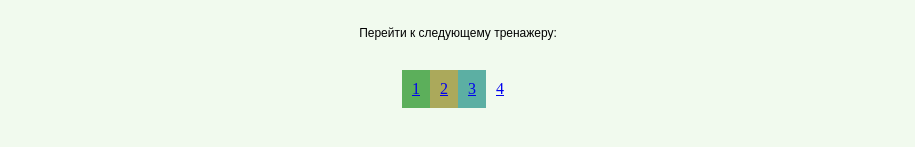
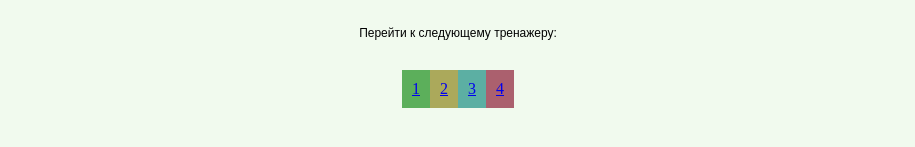
Before and after one commit to KemtaTam/Filling-the-table-according-to-the-scheme, a plain HTML site: page index.html in a window 1280 px wide. Shown: the part 637-784 px from the top of the page, without its empty margins (182-1097 px from the left). Drawn offline with nearby package versions, Linux system fonts and the light colour scheme.

Commit message:
Update style.css

```diff
--- a/style.css
+++ b/style.css
@@ -151,3 +151,4 @@ sub{background-color: #808080FF;}
 #l1{background-color: rgba(0, 128, 0, 0.616);}
 #l2{background-color: rgba(128, 119, 0, 0.616);}
 #l3{background-color: rgba(0, 128, 117, 0.616);}
+#l4{background-color: rgba(128, 0, 32, 0.616);}
```
